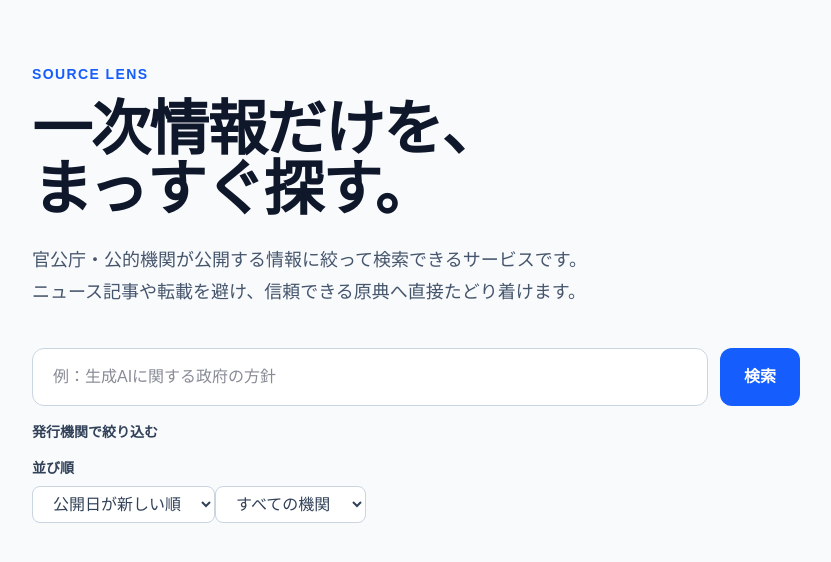
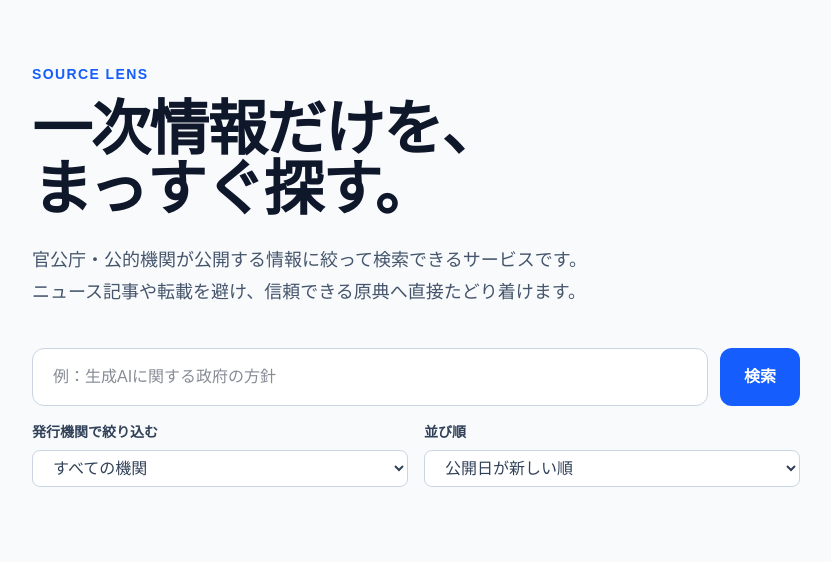
Before and after one commit to koheishimizuel-eng/source-lens, a Next.js app: page / in a window 1280 px wide. Shown: the top 562 px of the page, without its empty margins (224-1055 px from the left). Built offline with nearby package versions, Linux system fonts and the light colour scheme.

Commit message:
style: improve filter layout

```diff
--- a/app/page.tsx
+++ b/app/page.tsx
@@ -106,32 +106,18 @@ const sortedDocuments = [...filteredDocuments].sort((a, b) => {
             検索
           </button>
         </form>
-        <div className="mt-4">
+       <div className="mt-4 grid gap-4 sm:grid-cols-2">
+  <div>
     <label
       className="mb-2 block text-sm font-semibold text-slate-700"
       htmlFor="organization"
     >
       発行機関で絞り込む
-  </label><label
-  className="mb-2 mt-4 block text-sm font-semibold text-slate-700"
-  htmlFor="sort-order"
->
-  並び順
     </label>
 
     <select
-  id="sort-order"
-  className="rounded-lg border border-slate-300 bg-white px-4 py-2 text-slate-700 outline-none focus:border-blue-600"
-  value={sortOrder}
-  onChange={(event) => setSortOrder(event.target.value)}
->
-  <option value="newest">公開日が新しい順</option>
-  <option value="oldest">公開日が古い順</option>
-</select>
-
-  <select
       id="organization"
-    className="rounded-lg border border-slate-300 bg-white px-4 py-2 text-slate-700 outline-none focus:border-blue-600"
+      className="w-full rounded-lg border border-slate-300 bg-white px-4 py-2 text-slate-700 outline-none focus:border-blue-600"
       value={selectedOrganization}
       onChange={(event) => setSelectedOrganization(event.target.value)}
     >
@@ -142,6 +128,25 @@ const sortedDocuments = [...filteredDocuments].sort((a, b) => {
     </select>
   </div>
 
+  <div>
+    <label
+      className="mb-2 block text-sm font-semibold text-slate-700"
+      htmlFor="sort-order"
+    >
+      並び順
+    </label>
+
+    <select
+      id="sort-order"
+      className="w-full rounded-lg border border-slate-300 bg-white px-4 py-2 text-slate-700 outline-none focus:border-blue-600"
+      value={sortOrder}
+      onChange={(event) => setSortOrder(event.target.value)}
+    >
+      <option value="newest">公開日が新しい順</option>
+      <option value="oldest">公開日が古い順</option>
+    </select>
+  </div>
+</div>
         {hasSearched && (
           <div className="mt-12">
             <p className="mb-5 text-sm font-medium text-slate-600">
```
Lines whose indentation alone changed are shown as unchanged.
